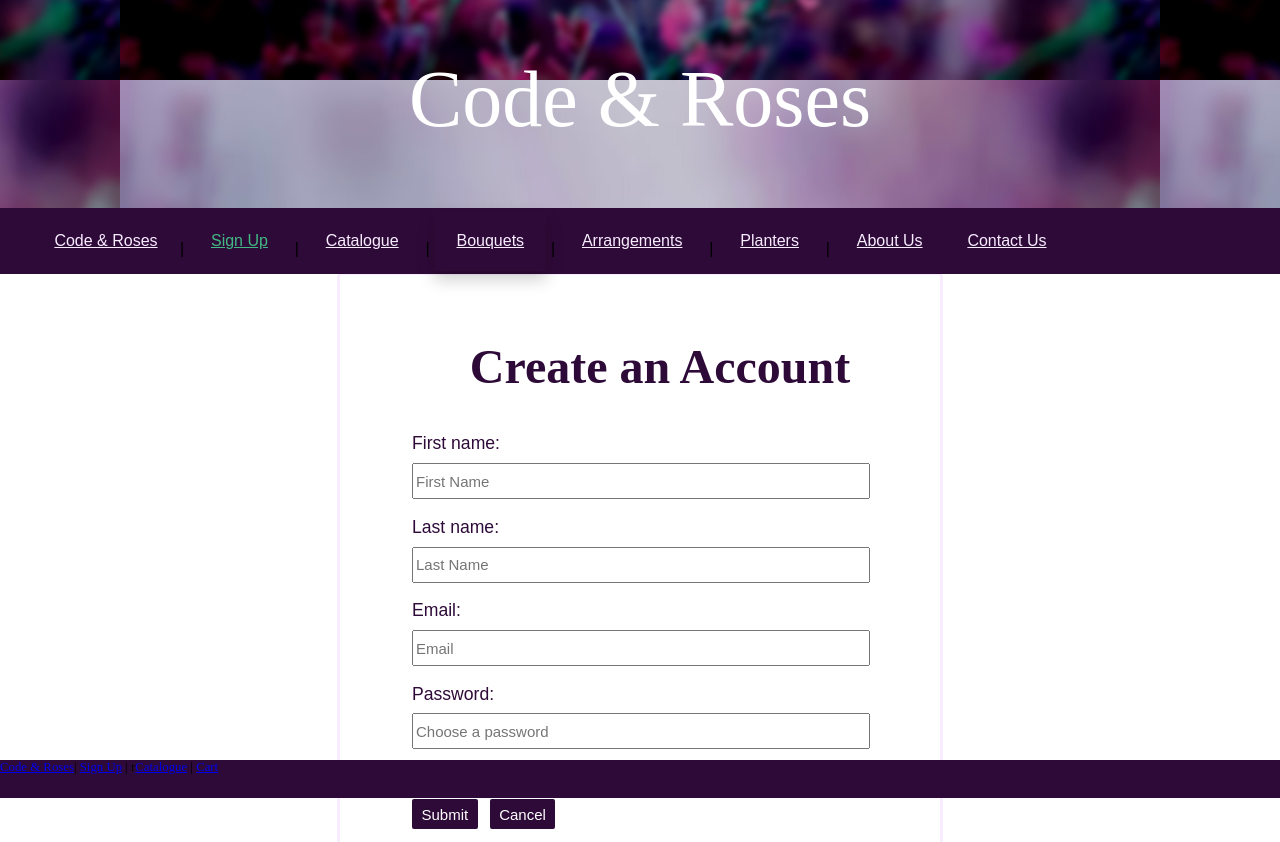
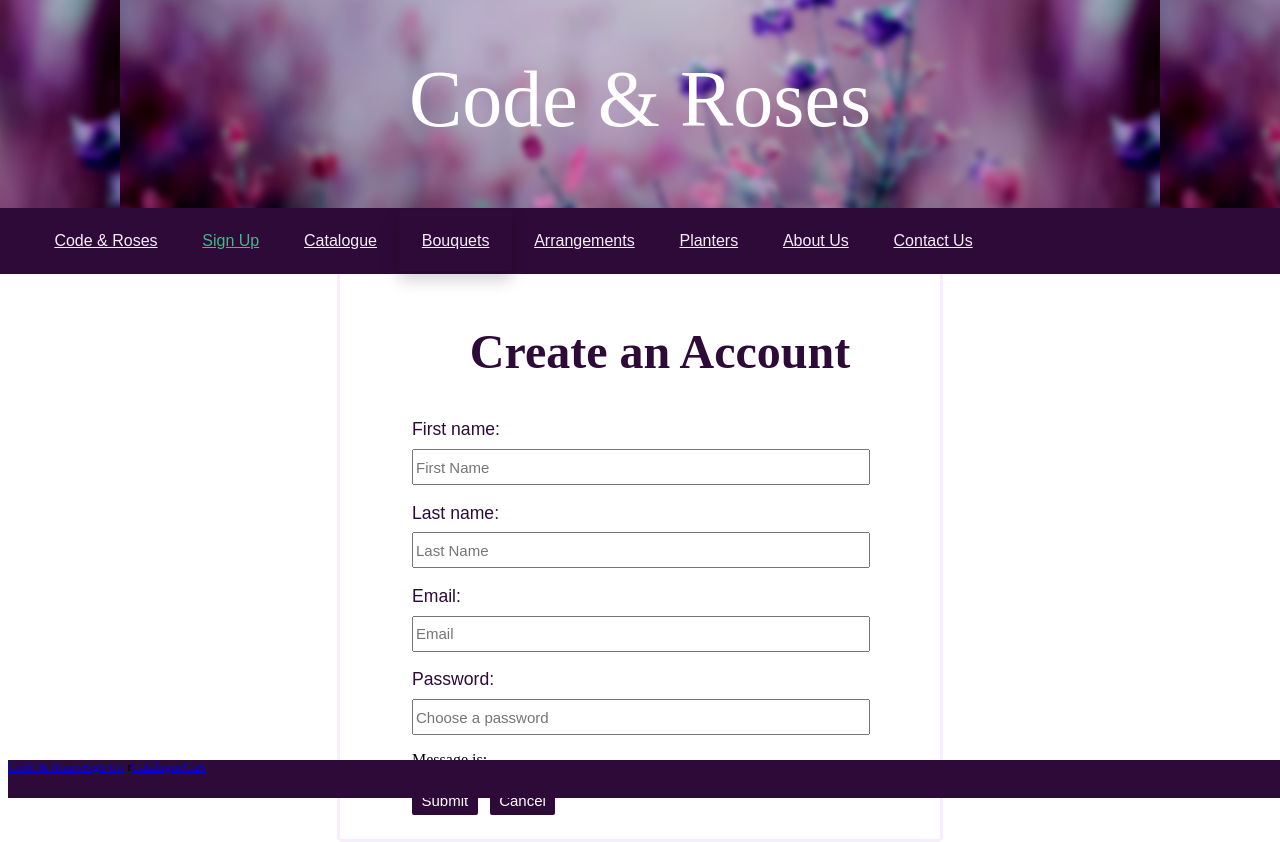
Before and after one commit to mmartinez218/codeAndRoses, a Vue app: page /SignUp in a window 1280 px wide. Before the commit the page ends 800 px from the top, so only its background shows below. Built offline with nearby package versions, Linux system fonts and the light colour scheme.

Commit message:
Add files via upload

```diff
--- a/src/App.vue
+++ b/src/App.vue
@@ -1,26 +1,28 @@
 <link href="https://fonts.googleapis.com/css?family=Cormorant|Hind+Vadodara" rel="stylesheet"/>
+
 <template>
+<div id="homePage">
   <div id="header">
     <h1>Code & Roses</h1>
     <div id="navBar">
-      <router-link id="nav" to="/">Code & Roses</router-link>|
-      <router-link id="nav" to="/SignUp">Sign Up</router-link> |
-      <router-link id="nav" class="subMenu" to="/FlowerPage">Catalogue</router-link> |
-      <router-link class="subNav" to="/Bouquets">Bouquets</router-link> |
-      <router-link id="nav" to="/VaseArrangements">Arrangements</router-link> |
-      <router-link id="nav" to="/Planters">Planters</router-link> |
+      <router-link id="nav" to="/">Code & Roses</router-link>
+      <router-link id="nav" to="/SignUp">Sign Up</router-link>
+      <router-link id="nav" class="subMenu" to="/FlowerPage">Catalogue</router-link>
+      <router-link class="subNav" to="/Bouquets">Bouquets</router-link>
+      <router-link id="nav" to="/VaseArrangements">Arrangements</router-link>
+      <router-link id="nav" to="/Planters">Planters</router-link>
       <router-link id="nav" to="/About">About Us</router-link>
       <router-link id="nav" to="/Contact">Contact Us</router-link>
     </div>
-
+   </div>
    <div id="rView">
         <router-view/>
    </div>
 
    <div id="footer">
-      <router-link id="nav" to="/">Code & Roses</router-link>|
-      <router-link id="nav" to="/SignUp">Sign Up</router-link> |
-      r<router-link id="nav" to="/FlowerPage">Catalogue</router-link> |
+      <router-link id="nav" to="/">Code & Roses</router-link>
+      <router-link id="nav" to="/SignUp">Sign Up</router-link>
+      r<router-link id="nav" to="/FlowerPage">Catalogue</router-link>
       <router-link id="nav" to="/About">Cart</router-link>
    </div>
   </div>
@@ -33,6 +35,7 @@
     width: auto;
     height: 37em;
     margin-top: 2em;
+    margin-bottom: 4em;
     display: flex;
     flex-direction: column;
     justify-content: center;
@@ -164,6 +167,9 @@ h3{
     width: 100%;
     height: 80%;
     z-index: 1;
+    border-style: solid;
+    border-color: #2E0A38;
+
 }
 
 .galleryImgs:hover{
@@ -211,10 +217,14 @@ h3{
 
 #rView{
     position:relative;
-    top:4.6em;
-    z-index: -1;
+    top:15.6em;
+    overflow: scroll;
+
 
 }
+#homePage{
+}
+
 .subMenu:hover .subNav {
     opacity: 1;
 }
--- a/src/components/HelloWorld.vue
+++ b/src/components/HelloWorld.vue
@@ -31,9 +31,7 @@
                 </div><br/>
                 <button @click="ChangeAddItem" id="button">See the full collection</button>
              </div>
-             <a href="../imgs/lethal-combination-standard_1.jpg">
                 <img src="../imgs/lethal-combination-standard_1.jpg" class="galleryImgs"/>
-             </a>
         </div>
 
     </div>
--- a/src/router.js
+++ b/src/router.js
@@ -1,5 +1,6 @@
 import Vue from 'vue'
 import Router from 'vue-router'
+
 //Navigation
 import Home from './views/Home.vue'
 import Start from './views/Start.vue'
```
Lines whose indentation alone changed are shown as unchanged.
